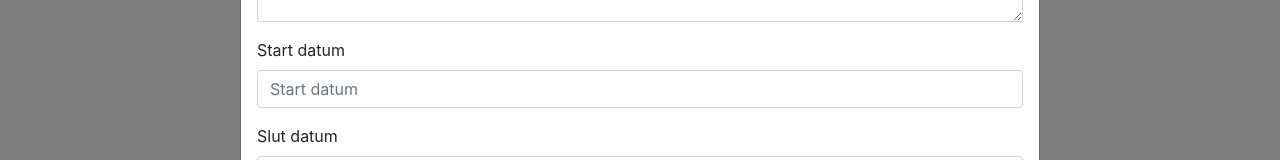
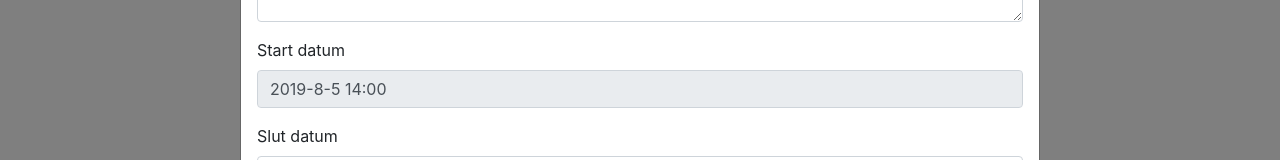
Before and after one commit to Grupparbete6/Auktion, a React (Create React App) app: page / in a window 1280 px wide. Both pictures are taken after a click on the button "Ny auktion". Shown: the part 310-470 px from the top of the page. Built offline with nearby package versions, Linux system fonts and the light colour scheme; no server answers.

Commit message:
Startdatum ifyllt READONLY

```diff
--- a/src/components/NewAuction.js
+++ b/src/components/NewAuction.js
@@ -6,6 +6,10 @@ export default function NewAuction(props) {
 
     const handleShow = () => setShow(true);
     const handleClose = () => setShow(false);
+
+    var currentDate = new Date();
+    var currentDateString = `${currentDate.getFullYear()}-${currentDate.getMonth()}-${currentDate.getDate()}` +
+    ` ${currentDate.getHours()}:00`
 
     return (
         <div>
@@ -24,7 +28,7 @@ export default function NewAuction(props) {
                         </Form.Group>
                         <Form.Group controlId="formStartDate">
                             <Form.Label>Start datum</Form.Label>
-                            <Form.Control name="start_date" type="text" placeholder="Start datum" />
+                            <Form.Control name="start_date" type="text" placeholder="Start datum" value={currentDateString} readOnly />
                         </Form.Group>
                         <Form.Group controlId="formEndDate">
                             <Form.Label>Slut datum</Form.Label>
```
